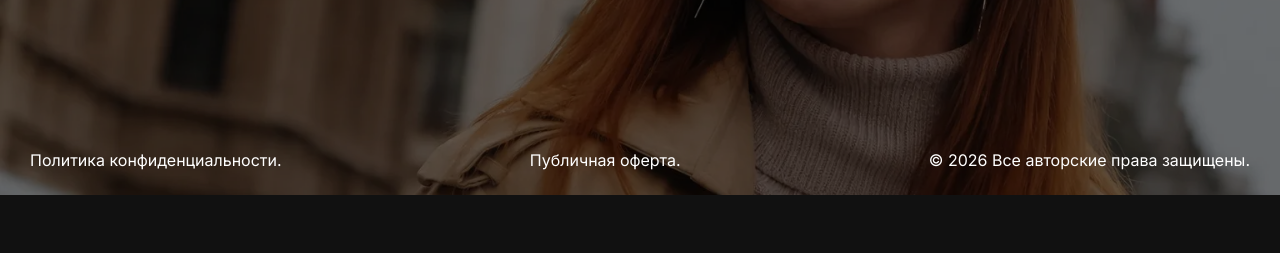
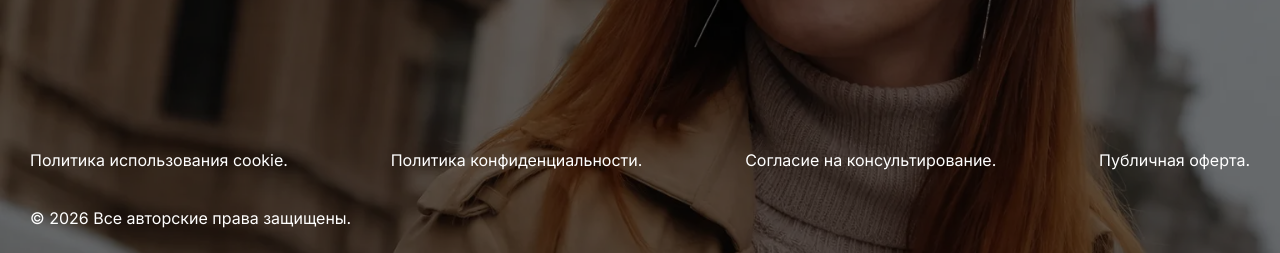
Before and after one commit to stacylitezz16/crisis-psychologist, a plain HTML site: page index.html in a window 1280 px wide. Shown: the part 6809-7062 px from the top of the page. Before the commit the page ends 7004 px from the top, so only its background shows below. Drawn offline with Linux system fonts and the light colour scheme; a web font is replaced by a local one.

Commit message:
Update index.html
Update footer legal documents

```diff
--- a/index.html
+++ b/index.html
@@ -518,13 +518,15 @@
                 <p class="footer__motto">Быть в ладу. С собой. С другими. С миром.</p>
             </div>
 
-            <div class="footer__legal">
-                <span><a href="source/Politika_konfidentsialnosti_2026.pdf" class="doc-link">Политика
-                        конфиденциальности.</a></span>
-                <span><a href="source/Publichnaya_oferta_2026.pdf" class="doc-link">Публичная
-                        оферта.</a></span>
-                <span>© 2026 Все авторские права защищены.</span>
-            </div>
+
+<div class="footer__legal">
+    <span><a href="source/Politika_cookie_092026.pdf" class="doc-link">Политика использования cookie.</a></span>
+    <span><a href="source/Politika_konfidentsialnosti_092026.pdf" class="doc-link">Политика конфиденциальности.</a></span>
+    <span><a href="source/Soglasie_na_konsultirovanie_092026.pdf" class="doc-link">Согласие на консультирование.</a></span>
+    <span><a href="source/Publichnaya_oferta_092026.pdf" class="doc-link">Публичная оферта.</a></span>
+    <span>© 2026 Все авторские права защищены.</span>
+</div>
+
         </footer>
     </main>
 
```
